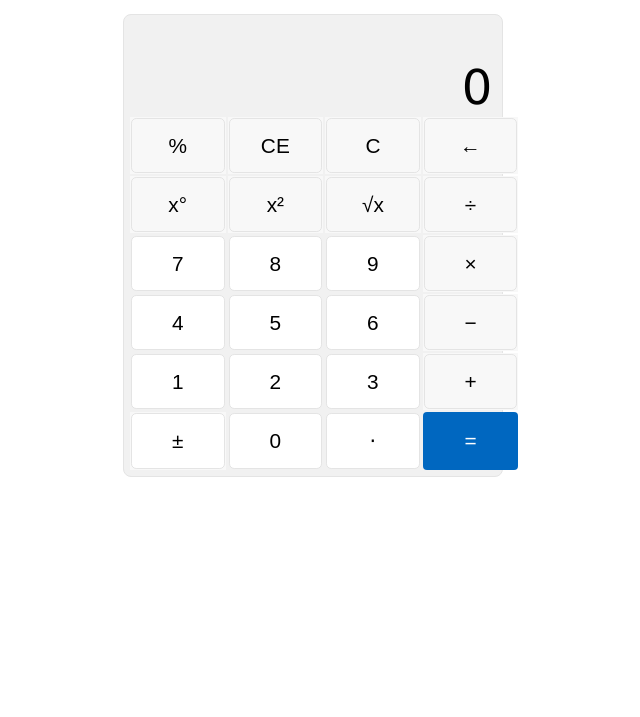
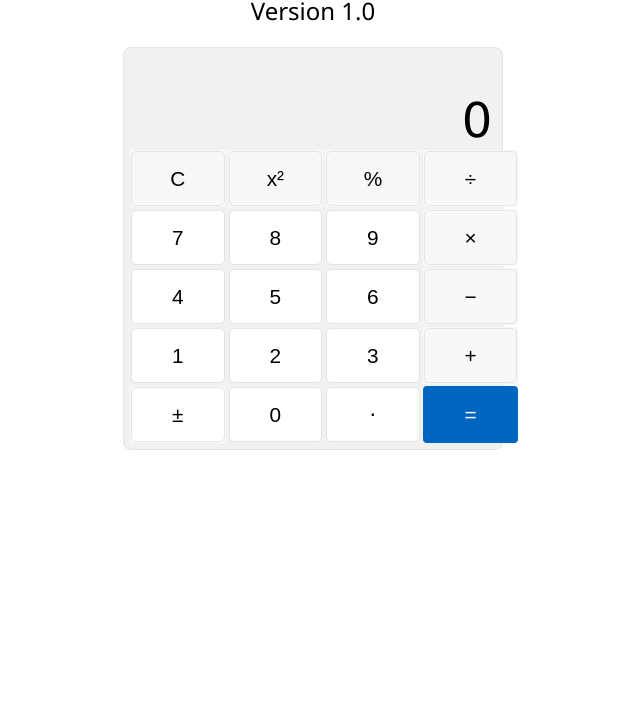
Before and after one commit to Davenof/dalculator, a plain HTML site: page index.html in a window 1280 px wide. Shown: the part 83-800 px from the top of the page, without its empty margins (327-967 px from the left). Drawn offline with Linux system fonts and the light colour scheme.

Commit message:
Update index.html

```diff
--- a/index.html
+++ b/index.html
@@ -10,7 +10,8 @@
     <body>
         <main>
             <p>
-                D-Calculator
+                D-Calculator <br>
+                <span class="version">Version 1.0</span>
             </p>
             <div class="calculator">
                 <input id="operation" value="0" type="hidden"> <!--Stores hidden calculator data-->
@@ -23,15 +24,9 @@
                         <input type="text" id="screenDisplay" name="screenDisplay" value="0" maxlength="13" readonly>
                     </div>
                     <tr>
+                        <td class="function"><input type="button" id="clearAll" name="clearAll" value="C" onclick="clearAll()"></td>
+                        <td class="function"><input type="button" id="square" name="square" value="x&sup2;" onclick="square()"></td>
                         <td class="function"><input type="button" id="percent" name="percent" value="&percnt;" onclick="percent()"></td>
-                        <td class="function"><input type="button" id="clearEntry" name="clearEntry" value="CE" onclick="clearEntry()"></td>
-                        <td class="function"><input type="button" id="clearAll" name="clearAll" value="C" onclick="clearAll()"></td>
-                        <td class="function"><input type="button" id="backSpace" name="backSpace" value="&larr;" onclick="clearOne()"></td>
-                    </tr>
-                    <tr>
-                        <td class="function"><input type="button" id="degree" name="degree" value="x&deg;" onclick="degree()"></td>
-                        <td class="function"><input type="button" id="square" name="square" value="x&sup2;" onclick="square()"></td>
-                        <td class="function"><input type="button" id="squareroot" name="squareroot" value="&radic;x" onclick="squareRoot()"></td>
                         <td class="operator"><input type="button" id="divide" name="divide" value="&divide;" onclick="operator(1)"></td>
                     </tr>
                     <tr>
```
